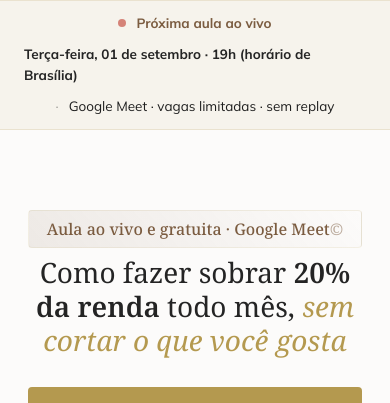
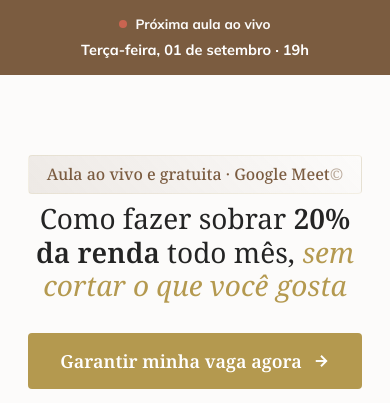
Before and after one commit to leticiakratka/live-semanal, a plain HTML site: page index.html in a window 390 px wide. Shown: the top 403 px of the page. Drawn offline with Linux system fonts and the light colour scheme.

Commit message:
Simplifica e centraliza a faixa do topo (mobile) e escurece o fundo
Faixa passa a mostrar só "Próxima aula ao vivo" + data/hora curta,
empilhados e centralizados. Fundo trocado pro dourado escuro (--brown),
igual ao botão de CTA, em vez do tom claro translúcido anterior.

```diff
--- a/assets/css/style.css
+++ b/assets/css/style.css
@@ -67,12 +67,12 @@ h1, h2, h3 { font-family: var(--font-serif); font-weight: 400; line-height: 1.2;
 .btn--lg { font-size: 18px; padding: 16px 32px; }
 
 /* ===================== TOPBAR ===================== */
-.topbar { background: rgba(180,153,79,0.08); border-top: 1px solid var(--border); border-bottom: 1px solid var(--border); padding: 12px 0; font-size: 13.5px; }
-.topbar__inner { display: flex; align-items: center; justify-content: center; gap: 10px; flex-wrap: wrap; color: var(--text); }
-.topbar__pulse { width: 8px; height: 8px; border-radius: 50%; background: #c0392b; animation: pulse 1.2s infinite; flex-shrink: 0; }
-.topbar__label { color: var(--brown); font-weight: 600; }
-.topbar__date { font-weight: 700; color: var(--dark); }
-.topbar__sep { opacity: .4; }
+.topbar { background: var(--brown); padding: 14px 0; font-size: 13.5px; text-align: center; }
+.topbar__inner { display: flex; flex-direction: column; align-items: center; justify-content: center; gap: 4px; color: #fff; }
+.topbar__row { display: flex; align-items: center; justify-content: center; gap: 8px; }
+.topbar__pulse { width: 8px; height: 8px; border-radius: 50%; background: #ff6b5b; animation: pulse 1.2s infinite; flex-shrink: 0; }
+.topbar__label { color: var(--cream); font-weight: 600; }
+.topbar__date { font-weight: 700; color: #fff; font-size: 14.5px; }
 @keyframes pulse { 0%,100%{opacity:1} 50%{opacity:.3} }
 
 /* ===================== HERO ===================== */
--- a/index.html
+++ b/index.html
@@ -30,11 +30,11 @@ height="0" width="0" style="display:none;visibility:hidden"></iframe></noscript>
 <!-- ===== BARRA DO TOPO: DATA EM DESTAQUE ===== -->
 <div class="topbar">
   <div class="container topbar__inner">
-    <span class="topbar__pulse" aria-hidden="true"></span>
-    <span class="topbar__label">Próxima aula ao vivo</span>
-    <span class="topbar__date" data-webinar-date>Em breve</span>
-    <span class="topbar__sep" aria-hidden="true">·</span>
-    <span class="topbar__tag">Google Meet · vagas limitadas · sem replay</span>
+    <div class="topbar__row">
+      <span class="topbar__pulse" aria-hidden="true"></span>
+      <span class="topbar__label">Próxima aula ao vivo</span>
+    </div>
+    <span class="topbar__date" data-webinar-date-short>Em breve</span>
   </div>
 </div>
 
@@ -331,10 +331,12 @@ height="0" width="0" style="display:none;visibility:hidden"></iframe></noscript>
 <script>
 (function(){
   var WEBINAR = {
-    iso:   '2026-09-01T19:00:00-03:00',
-    label: 'Terça-feira, 01 de setembro · 19h (horário de Brasília)'
+    iso:        '2026-09-01T19:00:00-03:00',
+    label:      'Terça-feira, 01 de setembro · 19h (horário de Brasília)',
+    labelShort: 'Terça-feira, 01 de setembro · 19h' // usado só na faixa do topo
   };
   document.querySelectorAll('[data-webinar-date]').forEach(function(el){ el.textContent = WEBINAR.label; });
+  document.querySelectorAll('[data-webinar-date-short]').forEach(function(el){ el.textContent = WEBINAR.labelShort; });
   var target = new Date(WEBINAR.iso).getTime();
   var cd = document.getElementById('countdown');
   function pad(n){ return String(n).padStart(2,'0'); }
```
